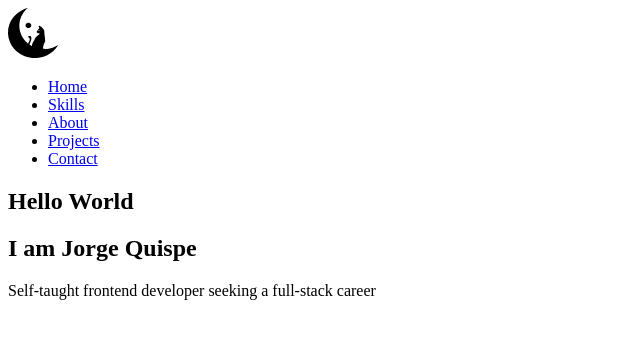
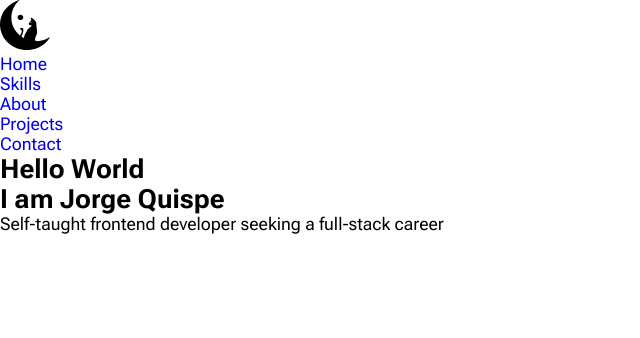
Before and after one commit to JorgeKerilima19/portfolio, a React (Vite) app: page / in a window 1280 px wide. Shown: the top 338 px of the page, without its empty margins (0-640 px from the left). Built offline with nearby package versions, Linux system fonts and the light colour scheme.

Commit message:
reset css

```diff
--- a/index.html
+++ b/index.html
@@ -3,6 +3,12 @@
   <head>
     <meta charset="UTF-8" />
     <meta name="viewport" content="width=device-width, initial-scale=1.0" />
+    <link rel="preconnect" href="https://fonts.googleapis.com" />
+    <link rel="preconnect" href="https://fonts.gstatic.com" crossorigin />
+    <link
+      href="https://fonts.googleapis.com/css2?family=Roboto+Flex:wght@300;400;500;600;700&display=swap"
+      rel="stylesheet"
+    />
     <title>PortFolio</title>
   </head>
   <body>
--- a/src/index.css
+++ b/src/index.css
@@ -0,0 +1,12 @@
+* {
+  padding: 0;
+  margin: 0;
+  box-sizing: border-box;
+  font-family: "Roboto Flex", sans-serif;
+}
+html {
+  font-size: max(110%, 1vw);
+}
+a {
+  text-decoration: none;
+}
```
Also changed, not shown: src/styles/home.css (added).
